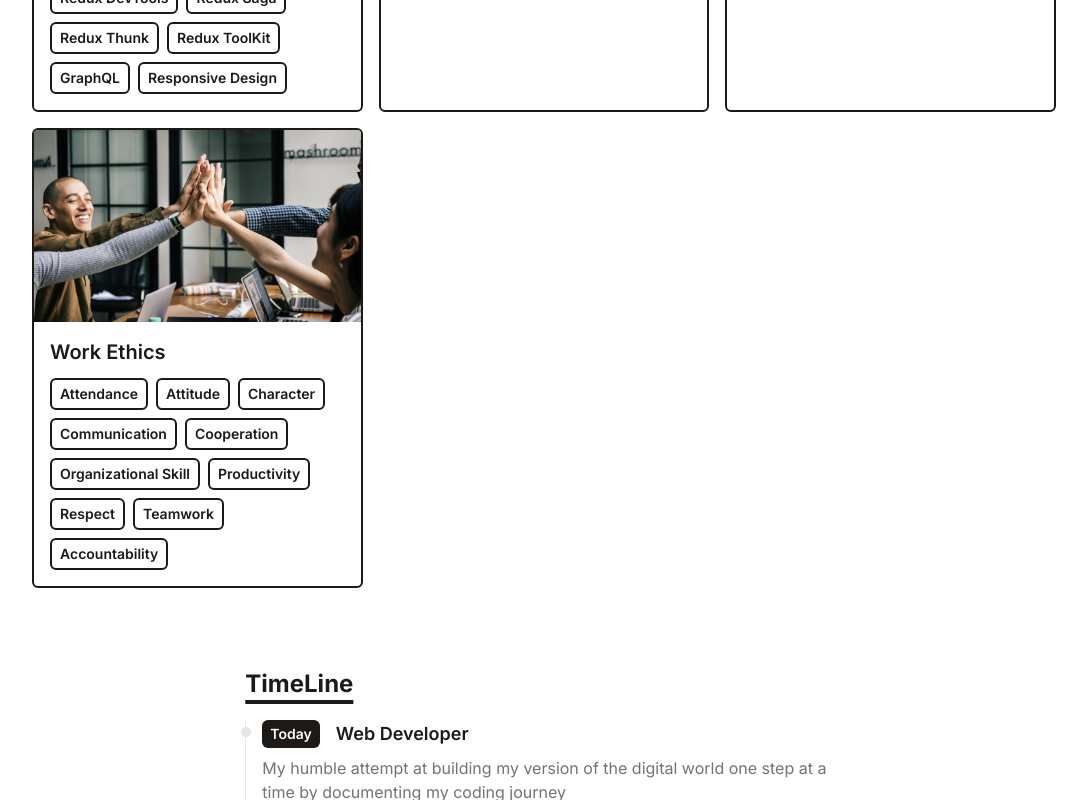
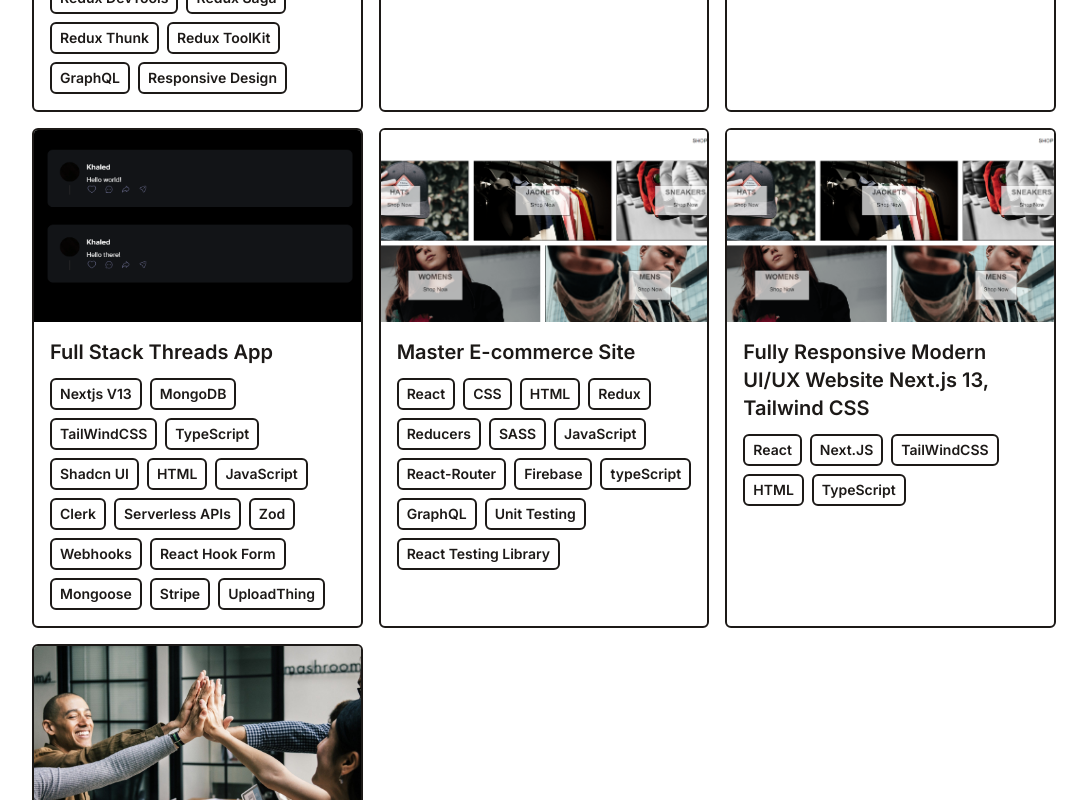
Before and after one commit to Khaledabdulhamed/Minimal-Portfolio, a React (Vite) app: page / in a window 1280 px wide. Shown: the part 1060-1860 px from the top of the page, without its empty margins (96-1183 px from the left). Built offline with nearby package versions, Linux system fonts and the light colour scheme.

Commit message:
Adding new Projects

```diff
--- a/src/components/Contact.jsx
+++ b/src/components/Contact.jsx
@@ -18,7 +18,7 @@ const Contact = () => {
                   className="p-2 bg-transparent border-2 rounded-md focus:outline-none"
                />
                <input
-                  type="text"
+                  type="email"
                   name="email"
                   placeholder="Email"
                   className="my-2 p-2 bg-transparent border-2 rounded-md focus:outline-none"
@@ -30,44 +30,12 @@ const Contact = () => {
                   className="p-2 mb-4 bg-transparent border-2 rounded-md focus:outline-none"
                />
                <button
-                  type="button"
+                  type="submit"
                   className="text-center inline-block px-8 py-3 w-max text-base font-medium rounded-md text-white bg-gradient-to-r from-yellow-500 to-pink-500 drop-shadow-md hover:stroke-white"
                >
                   Work With Me
                </button>
             </form>
-            {/* <form
-            action='https://getform.io/f/ca7cae8c-49de-4ec4-bed8-31f61c020ae4'
-            method='POST'
-            className='flex flex-col w-full md:w-7/12'
-            >
-            <Title>Contact</Title>
-             <input
-             type='text'
-             name='name'
-             placeholder='Name'
-             className='p-2 bg-transparent border-2 rounded-md focus:outline-none'
-              />
-              <input
-             type='text'
-             name='email'
-             placeholder='Email'
-             className='my-2 p-2 bg-transparent border-2 rounded-md focus:outline-none'
-              />
-              <textarea
-              name='message'
-              placeholder='Message'
-              rows="10"
-                className='p-2 mb-4
-                 bg-transparent border-2
-                  rounded-md focus:outline-none'
-              />
-              <button type='button' className='text-center
-               inline-block px-8 py-3 w-max text-base
-               font-medium rounded-md text-white bg-gradient-to-r
-                from-yellow-500 to-pink-500 drop-shadow-md hover:stroke-white'>Get In Touch!</button>
-
-            </form> */}
         </div>
     </div>
   )
--- a/src/data/portfolio.js
+++ b/src/data/portfolio.js
@@ -21,13 +21,29 @@ export default [
                 'Redux DevTools',
                 'Redux Saga', 'Redux Thunk', 'Redux ToolKit',
             'GraphQL', 'Responsive Design'  ],
-        link: 'https://github.com'
+        link: 'https://github.com/Khaledabdulhamed'
     },
     {
         title: 'Github Projects',
         imageUrl: '/assets/Git.png',
         stack: ['React', 'TailWind', 'Vite' ,'HTML', 'CSS', 'JavaScript'],
-        link: 'https://Netlify'
+        link: 'https://github.com/Khaledabdulhamed'
+    },
+    {
+        title: 'Full Stack Evently App',
+        imageUrl: '/assets/Evently.png' ,
+        stack: ['Nextjs V14' , 'TailWindCSS', 'TypeScript' ,
+        'Shadcn' , 'HTML', 'JavaScript', 'Clerk' ,'Serverless APIs', 'Webhooks' , 'Zod' , 'React Hook Form' , 'MongoDB' , 'Mongoose' , 'Stripe', 'UploadThing'],
+
+        link: 'https://heroic-florentine-541105.netlify.app/',
+    },
+    {
+        title: 'Full Stack Threads App',
+        imageUrl: '/assets/Threads.png' ,
+        stack: ['Nextjs V13' , 'MongoDB', 'TailWindCSS', 'TypeScript' ,
+        'Shadcn UI' , 'HTML', 'JavaScript', 'Clerk' , 'Serverless APIs' , 'Zod' , 'Webhooks' , 'React Hook Form' , 'Mongoose' , 'Stripe', 'UploadThing'],
+
+        link: 'https://github.com/Khaledabdulhamed/Threads-App',
     },
     {
         title: 'Master E-commerce Site',
@@ -41,6 +57,14 @@ export default [
         link: 'https://earnest-jelly-962cc5.netlify.app/'
     },
     {
+        title: 'Fully Responsive Modern UI/UX Website  Next.js 13, Tailwind CSS',
+        imageUrl: '/assets/master.png' ,
+        stack: ['React', 'Next.JS' , 'TailWindCSS', 'HTML' ,
+        'TypeScript'],
+        link: 'https://stellar-gnome-436702.netlify.app/'
+    },
+
+    {
         title: 'Work Ethics',
         imageUrl: '/assets/profile.jpeg',
         stack: ['Attendance',
@@ -51,7 +75,7 @@ export default [
         'Organizational Skill',
         'Productivity',
         'Respect',
-        'Teamwork', 'Accountability'  ],
+        'Teamwork', 'Accountability'],
         link: '/'
     },
 ]
```
Also changed, not shown: public/assets/Evently.png (added), public/assets/Threads.png (added).
